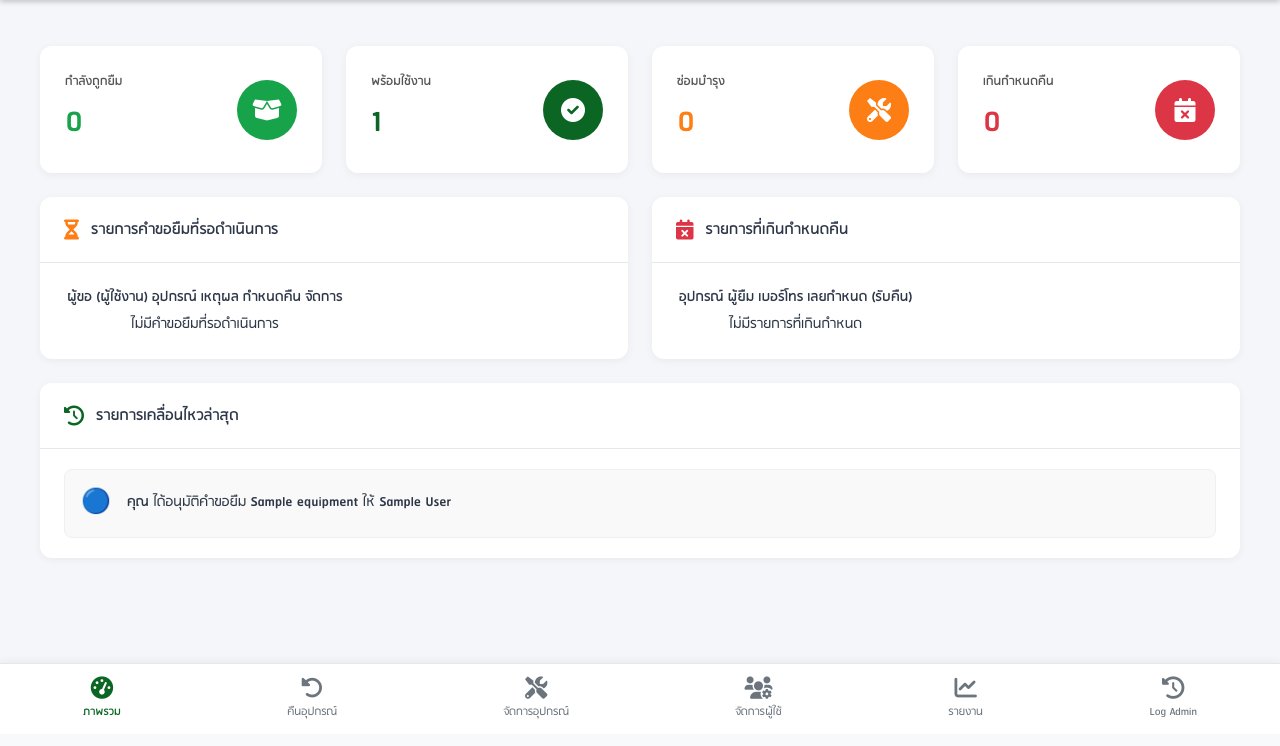
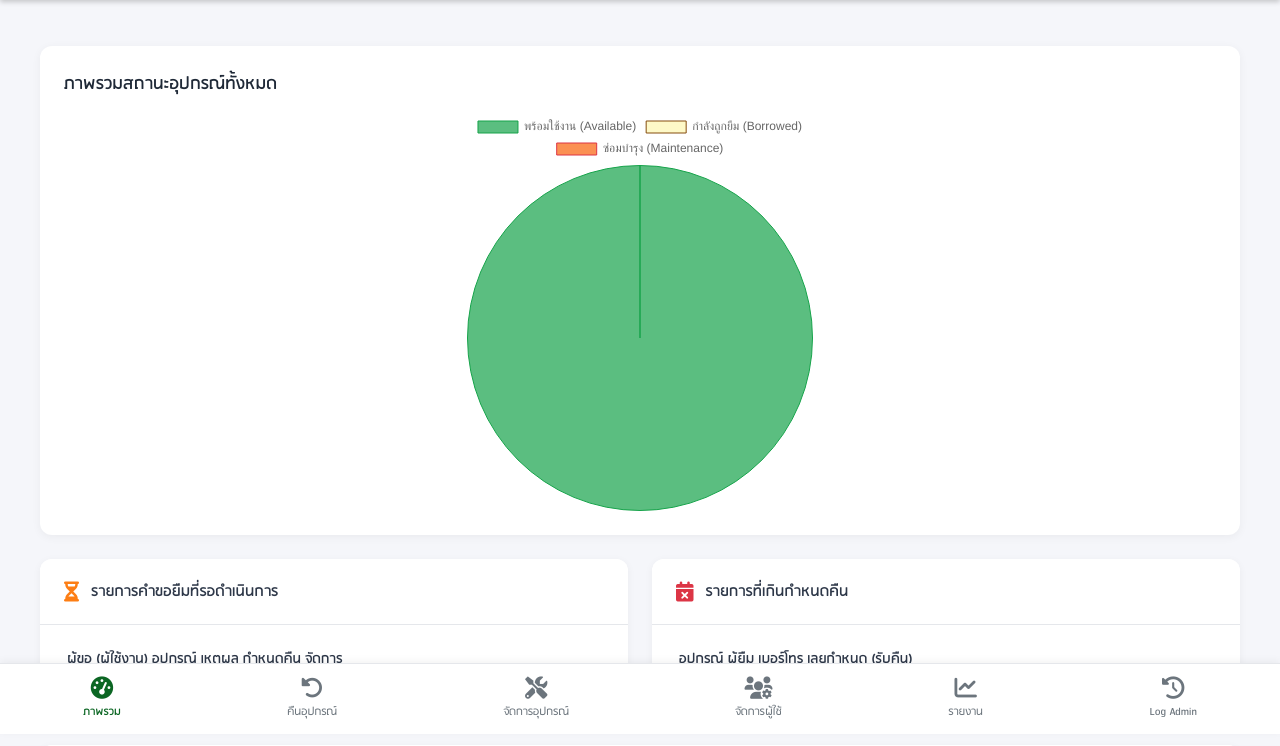
Before and after one commit to Napat-Tirmongkol/med_loan_system, a PHP site: page / in a window 1280 px wide. Shown: the part 66-812 px from the top of the page. Before the commit the page ends 785 px from the top, so only its background shows below. Run offline with PHP 8.4, Linux system fonts and the light colour scheme; the visitor is signed in with stand-in values (Sample User, id 1); tables that the repository leaves empty or names only in its code hold one stand-in row (values such as "Sample post"); some libraries are stand-ins or nearby versions.

Commit message:
อัพเดจcss

```diff
--- a/CSS/style.css
+++ b/CSS/style.css
@@ -292,7 +292,7 @@ body {
   border-collapse: collapse;
   background: white;
   border-radius: var(--border-radius-main);
-  overflow: hidden; /* (สำคัญมากสำหรับ border-radius) */
+  overflow: auto; /* (สำคัญมากสำหรับ border-radius) */
   box-shadow: var(--box-shadow-main);
 }
 .table-container table {
@@ -300,6 +300,7 @@ body {
     width: 100%;
     border: none;
     margin-top: 0;
+    min-width: 700px;
 }
 .table-container th, .table-container td {
   padding: 12px 16px; /* (ข้อ 4) */
@@ -904,3 +905,25 @@ body {
     10%, 30%, 50%, 70%, 90% { transform: translateX(-5px); } /* สั่นไปซ้าย */
     20%, 40%, 60%, 80% { transform: translateX(5px); } /* สั่นไปขวา */
 }
+
+/* จัด legend ให้อยู่ทางซ้ายและข้อความตรงกัน */
+.chart-legend {
+    display: flex;
+    flex-direction: column;
+    align-items: flex-start; /* จัดทุกบรรทัดชิดซ้าย */
+    gap: 6px; /* ระยะระหว่างบรรทัด */
+}
+
+.chart-legend li {
+    display: flex;
+    align-items: center;
+    justify-content: flex-start;
+    gap: 8px; /* ระยะระหว่างสีวงกลมกับข้อความ */
+}
+
+.chart-legend li span {
+    display: inline-block;
+    width: 16px; /* ขนาดสัญลักษณ์สี */
+    height: 16px;
+    border-radius: 4px;
+}
--- a/includes/footer.php
+++ b/includes/footer.php
@@ -45,6 +45,7 @@ $current_page = $current_page ?? 'index';
     <?php endif; // (จบการเช็ค Admin) ?>
 </nav>
 <script src="//cdn.jsdelivr.net/npm/sweetalert2@11"></script>
+<script src="https://cdn.jsdelivr.net/npm/chart.js"></script>
 <script>
 
 // (ฟังก์ชัน "ยืม")
--- a/index.php
+++ b/index.php
@@ -98,22 +98,23 @@ include('includes/header.php');
 
 <?php if (isset($kpi_error)) echo "<p style='color: red;'>$kpi_error</p>"; ?>
 
-<div class="kpi-grid">
-    <div class="stat-card kpi-borrowed">
-        <div class="stat-card-info"><p class="title">กำลังถูกยืม</p><p class="value"><?php echo $count_borrowed; ?></p></div>
-        <div class="stat-card-icon icon-borrowed"><i class="fas fa-box-open"></i></div>
+<?php if ($count_overdue > 0): ?>
+    <div class="stat-card kpi-overdue" style="margin-bottom: 1.5rem;">
+        <div class="stat-card-info">
+            <p class="title">รายการเกินกำหนดคืน (ที่ยังไม่คืน)</p>
+            <p class="value"><?php echo $count_overdue; ?> รายการ</p>
+        </div>
+        <div class="stat-card-icon">
+            <i class="fas fa-calendar-times"></i>
+        </div>
     </div>
-    <div class="stat-card kpi-available">
-        <div class="stat-card-info"><p class="title">พร้อมใช้งาน</p><p class="value"><?php echo $count_available; ?></p></div>
-        <div class="stat-card-icon icon-available"><i class="fas fa-check-circle"></i></div>
-    </div>
-    <div class="stat-card kpi-maintenance">
-        <div class="stat-card-info"><p class="title">ซ่อมบำรุง</p><p class="value"><?php echo $count_maintenance; ?></p></div>
-        <div class="stat-card-icon icon-maintenance"><i class="fas fa-tools"></i></div>
-    </div>
-    <div class="stat-card kpi-overdue">
-        <div class="stat-card-info"><p class="title">เกินกำหนดคืน</p><p class="value"><?php echo $count_overdue; ?></p></div>
-        <div class="stat-card-icon icon-overdue"><i class="fas fa-calendar-times"></i></div>
+<?php endif; ?>
+
+
+<div class="section-card" style="margin-bottom: 1.5rem;">
+    <h2 class="section-title">ภาพรวมสถานะอุปกรณ์ทั้งหมด</h2>
+    <div style="width: 100%; max-width: 400px; margin: 0 auto;">
+        <canvas id="equipmentStatusChart"></canvas>
     </div>
 </div>
 
@@ -254,6 +255,56 @@ include('includes/header.php');
 </div>
 
 
+<script>
+// (รอให้ DOM โหลดเสร็จก่อน)
+document.addEventListener("DOMContentLoaded", function() {
+
+    // (1) ดึง Canvas
+    const ctx = document.getElementById('equipmentStatusChart').getContext('2d');
+
+    // (2) ข้อมูลจาก PHP (เราจะแสดง 3 สถานะหลัก)
+    const availableCount = <?php echo $count_available; ?>;
+    const borrowedCount = <?php echo $count_borrowed; ?>;
+    const maintenanceCount = <?php echo $count_maintenance; ?>;
+
+    // (3) สร้างกราฟ
+    const equipmentChart = new Chart(ctx, {
+        type: 'pie', // (ประเภท: กราฟวงกลม)
+        data: {
+            labels: [
+                'พร้อมใช้งาน (Available)',
+                'กำลังถูกยืม (Borrowed)',
+                'ซ่อมบำรุง (Maintenance)'
+            ],
+            datasets: [{
+                label: 'จำนวน (ชิ้น)',
+                data: [availableCount, borrowedCount, maintenanceCount],
+                backgroundColor: [
+                    'rgba(22, 163, 74, 0.7)',  // สีเขียว (Available)
+                    'rgba(254, 249, 195, 0.9)', // สีเหลือง (Borrowed)
+                    'rgba(249, 98, 11, 0.7)'   // สีแดง (Maintenance)
+                ],
+                borderColor: [
+                    'rgba(22, 163, 74, 1)',
+                    'rgba(133, 77, 14, 1)', // (ใช้สี Text ของ Badge เหลือง)
+                    'rgba(220, 53, 69, 1)'
+                ],
+                borderWidth: 1
+            }]
+        },
+        options: {
+            responsive: true,
+            plugins: {
+                legend: {
+                    position: 'top', // (แสดงคำอธิบายด้านบน)
+                }
+            }
+        }
+    });
+});
+</script>
+
+
 <?php
 // 9. เรียกใช้ไฟล์ Footer
 include('includes/footer.php');
```
